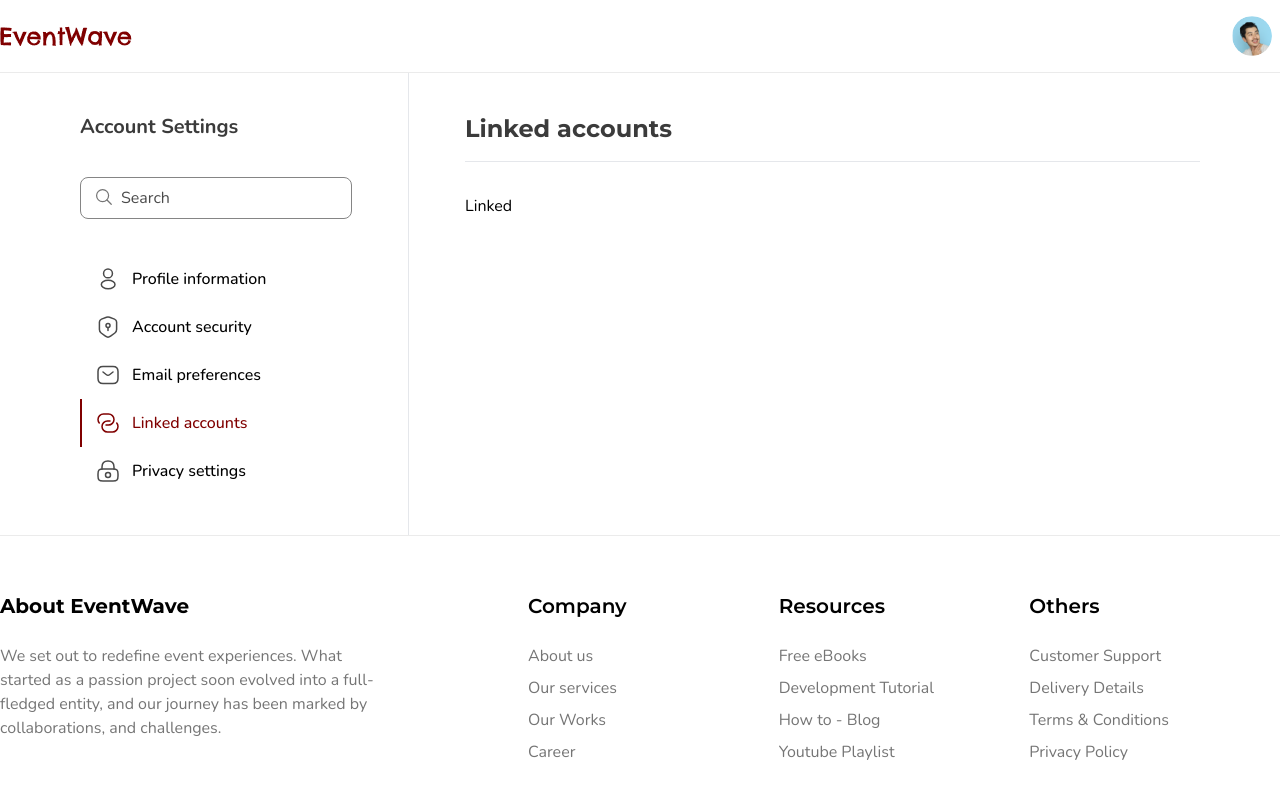
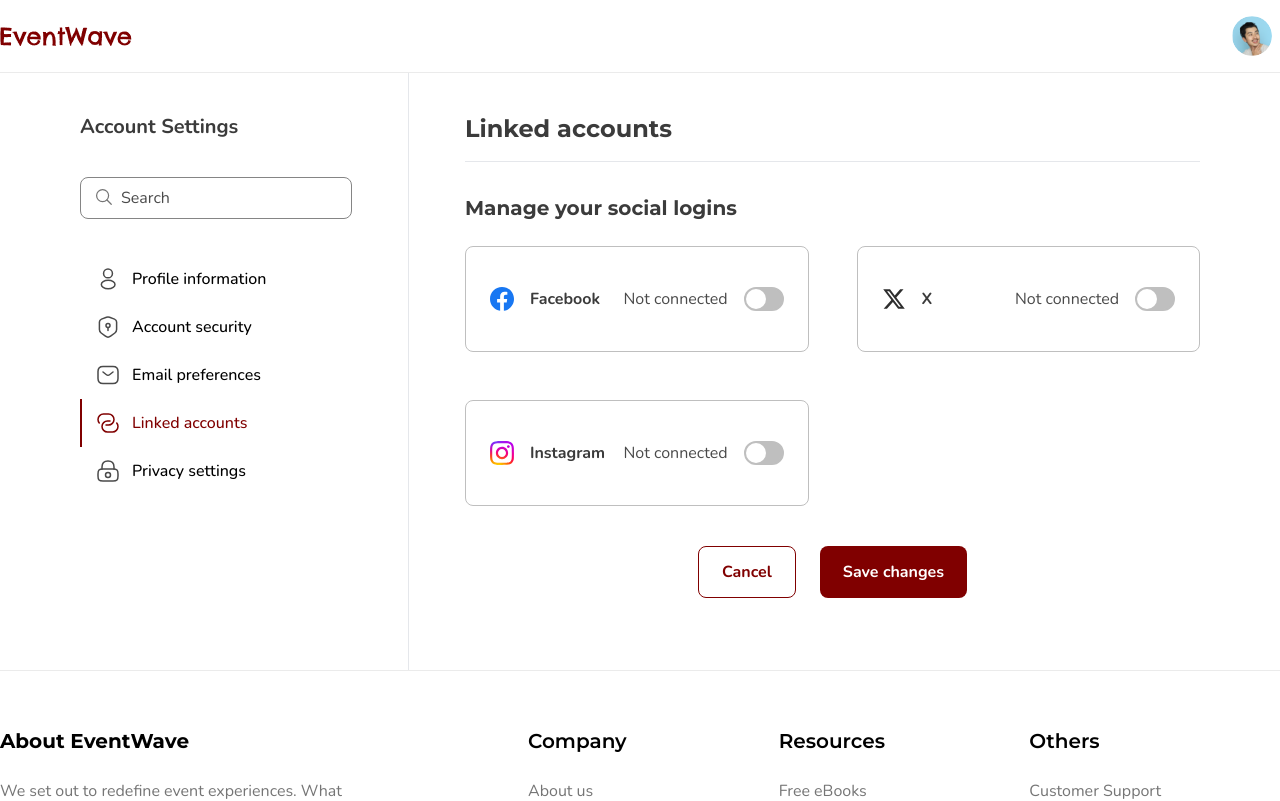
Before and after one commit to hngx-org/event, a Next.js app: page /settings/linked in a window 1280 px wide. Shown: the top 801 px of the page. Built offline with nearby package versions, Linux system fonts and the light colour scheme.

Commit message:
Account setting and Password change done with functionality (#40)

```diff
--- /dev/null
+++ b/components/settings/accountsCheck.tsx
@@ -0,0 +1,32 @@
+import React from "react";
+
+export default function AccountsCheck({
+  toggle,
+  toggleFn,
+}: {
+  toggle: boolean;
+  toggleFn: any;
+}) {
+  return (
+    <label
+      className={`relative cursor-pointer  w-10 h-6 border-2    rounded-2xl ${
+        !toggle
+          ? "bg-grey-50 border-grey-50"
+          : "bg-secondary-300 border-secondary-300"
+      }`}
+    >
+      <input
+        type="checkbox"
+        id="toggle"
+        onChange={toggleFn}
+        checked={toggle}
+        className="hidden"
+      />
+      <span
+        className={`w-5 h-5 rounded-full absolute  top-0 z-10 transition-all duration-300 ease-in-out bg-white ${
+          !toggle ? "left-0 " : "right-0"
+        }`}
+      ></span>
+    </label>
+  );
+}
--- /dev/null
+++ b/components/settings/linkedForm.tsx
@@ -0,0 +1,158 @@
+"use client";
+import React, {CSSProperties, useState} from "react";
+import {Formik, Form} from "formik";
+import ClipLoader from "react-spinners/ClipLoader";
+import * as yup from "yup";
+import {toast} from "react-toastify";
+import Instagram from "assets/icons/Instagram.svg";
+import {Facebook, XIcon} from "@/public/assets/icons/socialIcons";
+import AccountsCheck from "./accountsCheck";
+import Image from "next/image";
+
+const override: CSSProperties = {
+  borderWidth: "3px",
+};
+
+const initialValues = {
+  facebook: "",
+  instagram: "",
+  twitter: "",
+};
+
+const validationSchema = yup.object().shape({
+  facebook: yup.bool(),
+  instagram: yup.bool(),
+  twitter: yup.bool(),
+});
+
+export default function LinkedAccountsForm() {
+  const [toggleFacebook, setToggleFacebook] = useState(false);
+  const [toggleInsta, setToggleInsta] = useState(false);
+  const [toggleX, setToggleX] = useState(false);
+
+  const toggleFacebookCheckbox = () => {
+    setToggleFacebook((prevState) => !prevState);
+  };
+  const toggleInstaCheckbox = () => {
+    setToggleInsta((prevState) => !prevState);
+  };
+  const toggleXCheckbox = () => {
+    setToggleX((prevState) => !prevState);
+  };
+  const onSubmit = async (values: typeof initialValues, setSubmitting: any) => {
+    // try {
+    //   if (response.success) {
+    //     toast.success("Your password has been changed");
+    //   }
+    // } catch (error: any) {
+    //   if (error && error.message) {
+    //     toast.error(error.message);
+    //   } else {
+    //     toast.error("Something went wrong!");
+    //   }
+    //   setSubmitting(false);
+    // }
+  };
+
+  return (
+    <>
+      <Formik
+        initialValues={initialValues}
+        validationSchema={validationSchema}
+        onSubmit={onSubmit}
+      >
+        {(formik) => {
+          return (
+            <Form action="" autoComplete="off">
+              <div className="grid grid-cols-2 gap-12">
+                {/* Facebook */}
+                <div className="flex gap-4 items-center justify-between border rounded-lg border-grey-50 py-10 px-6">
+                  <div className="flex items-center gap-4">
+                    <Facebook />
+                    <p className="font-bold  text-grey-500 ">Facebook</p>
+                  </div>
+                  <div className="flex items-center gap-4">
+                    {toggleFacebook ? (
+                      <p className="text-secondary-300 ">Connected</p>
+                    ) : (
+                      <p className="text-grey-400 ">Not connected</p>
+                    )}
+                    <AccountsCheck
+                      toggle={toggleFacebook}
+                      toggleFn={toggleFacebookCheckbox}
+                    />
+                  </div>
+                </div>
+
+                {/* Twitter */}
+                <div className="flex gap-4 items-center justify-between border rounded-lg border-grey-50 py-10 px-6">
+                  <div className="flex items-center gap-4">
+                    <XIcon />
+                    <p className="font-bold  text-grey-500 ">X</p>
+                  </div>
+                  <div className="flex items-center gap-4">
+                    {toggleX ? (
+                      <p className="text-secondary-300 ">Connected</p>
+                    ) : (
+                      <p className="text-grey-400 ">Not connected</p>
+                    )}
+                    <AccountsCheck
+                      toggle={toggleX}
+                      toggleFn={toggleXCheckbox}
+                    />
+                  </div>
+                </div>
+
+                {/* Instagram */}
+                <div className="flex gap-4 items-center justify-between border rounded-lg border-grey-50 py-10 px-6">
+                  <div className="flex items-center gap-4">
+                    <Image
+                      src={Instagram}
+                      width={24}
+                      height={24}
+                      alt="Instagram"
+                    />
+                    <p className="font-bold  text-grey-500 ">Instagram</p>
+                  </div>
+                  <div className="flex items-center gap-4">
+                    {toggleInsta ? (
+                      <p className="text-secondary-300 ">Connected</p>
+                    ) : (
+                      <p className="text-grey-400 ">Not connected</p>
+                    )}
+                    <AccountsCheck
+                      toggle={toggleInsta}
+                      toggleFn={toggleInstaCheckbox}
+                    />
+                  </div>
+                </div>
+              </div>
+
+              <div className="flex justify-center gap-6 mt-10">
+                <button className="py-[13px] px-[23px] border border-secondary-300 text-secondary-300 hover:bg-secondary-300 hover:text-white rounded-lg font-bold transition-all duration-300 ease-in-out">
+                  Cancel
+                </button>
+
+                <button
+                  type="submit"
+                  disabled={formik.isSubmitting}
+                  className="py-[13px] px-[23px]   bg-secondary-300 text-white rounded-lg font-bold"
+                >
+                  {formik.isSubmitting ? (
+                    <ClipLoader
+                      color="white"
+                      size={23}
+                      cssOverride={override}
+                    />
+                  ) : (
+                    "Save changes"
+                  )}
+                </button>
+              </div>
+            </Form>
+          );
+        }}
+      </Formik>
+    </>
+  );
+}
--- a/components/settings/passwordForm.tsx
+++ b/components/settings/passwordForm.tsx
@@ -3,7 +3,7 @@ import React, {CSSProperties, useState} from "react";
 import {Formik, Form} from "formik";
 import ClipLoader from "react-spinners/ClipLoader";
 import * as yup from "yup";
-import service from "@/lib/auth/signInWithCredentials";
+import service from "@/lib/auth/changePassword";
 import {toast} from "react-toastify";
 import {useRouter} from "next/navigation";
 import Cookies from "js-cookie";
@@ -16,13 +16,20 @@ const override: CSSProperties = {
 };
 
 const initialValues = {
-  password: "",
+  currentPassword: "",
   newPassword: "",
+  confirmNewPassword: "",
 };
 
 const validationSchema = yup.object().shape({
-  password: yup.string().required("Password is required"),
-  newPassword: yup.string().required("Password is required"),
+  currentPassword: yup
+    .string()
+    .required("Password is required")
+    .min(8, "Password must be at least 8 characters"),
+  newPassword: yup
+    .string()
+    .required("Password is required")
+    .min(8, "Password must be at least 8 characters"),
   confirmNewPassword: yup
     .string()
     .oneOf([yup.ref("newPassword"), ""], "Password must match")
@@ -37,24 +44,19 @@ export default function PasswordForm() {
     setToggle((prevState) => !prevState);
   };
   const onSubmit = async (values: typeof initialValues, setSubmitting: any) => {
-    // try {
-    //   const response = await service.signin(values);
-    //   if (response.statusCode === 200) {
-    //     Cookies.set("token", response.token);
-    //     Cookies.set("user", JSON.stringify(response.user));
-    //     toast.success("Log in successful");
-    //     setTimeout(() => {
-    //       router.push("/timeline");
-    //     }, 1000);
-    //   }
-    // } catch (error: any) {
-    //   if (error && error.message) {
-    //     toast.error(error.message);
-    //   } else {
-    //     toast.error("Something went wrong!");
-    //   }
-    //   setSubmitting(false);
-    // }
+    try {
+      const response = await service.forgotPassword(values);
+      if (response.success) {
+        toast.success("Your password has been changed");
+      }
+    } catch (error: any) {
+      if (error && error.message) {
+        toast.error(error.message);
+      } else {
+        toast.error("Something went wrong!");
+      }
+      setSubmitting(false);
+    }
   };
 
   return (
@@ -73,7 +75,7 @@ export default function PasswordForm() {
                   {" "}
                   {/* Password */}
                   <InputPassword
-                    name="password"
+                    name="currentPassword"
                     label="Enter current password"
                     placeholder="Password"
                   />
--- /dev/null
+++ b/lib/auth/changePassword.ts
@@ -0,0 +1,31 @@
+import {ForgotPasswordData} from "@/@types";
+import Cookies from "js-cookie";
+
+const url = process.env.NEXT_PUBLIC_API_URL;
+
+const signUpUrl = `${url}/user/change-password`;
+const token = Cookies.get("token");
+
+const forgotPassword = async (values: ForgotPasswordData) => {
+  try {
+    const response = await fetch(signUpUrl, {
+      method: "PATCH",
+      headers: {
+        "Content-Type": "application/json",
+        Authorization: `Bearer ${token}`,
+      },
+      body: JSON.stringify(values),
+    });
+    if (!response.ok) {
+      const errorResponse = await response.json();
+      throw new Error(errorResponse.error);
+    }
+    return response.json();
+  } catch (error: any) {
+    throw new Error(error.message);
+  }
+};
+
+export default {
+  forgotPassword,
+};
--- a/pages/settings/linked.tsx
+++ b/pages/settings/linked.tsx
@@ -1,10 +1,15 @@
 import AccountLayout from "@/components/layout/accountLayout";
+import LinkedAccountsForm from "@/components/settings/linkedForm";
 import React from "react";
 
-export default function Linked() {
+export default function Security() {
   return (
     <AccountLayout title="Linked accounts">
-      <div>Linked</div>
+      <h5 className="text-xl font-bold font-montserrat text-grey-500 mb-6">
+        Manage your social logins
+      </h5>
+      {/* Change password form */}
+      <LinkedAccountsForm />
     </AccountLayout>
   );
 }
--- a/public/assets/icons/socialIcons.tsx
+++ b/public/assets/icons/socialIcons.tsx
@@ -109,3 +109,33 @@ export const GoogleIcon = () => (
     </defs>
   </svg>
 );
+
+export const Facebook = () => (
+  <svg
+    width="24"
+    height="24"
+    viewBox="0 0 24 24"
+    fill="none"
+    xmlns="http://www.w3.org/2000/svg"
+  >
+    <path
+      d="M24 11.9993C24 5.37187 18.6274 -0.000705719 12 -0.000705719C5.37258 -0.000705719 0 5.37187 0 11.9993C0 17.9888 4.38823 22.9533 10.125 23.8535V15.468H7.07813V11.9993H10.125V9.35554C10.125 6.34805 11.9165 4.68679 14.6576 4.68679C15.9705 4.68679 17.3438 4.92117 17.3438 4.92117V7.87429H15.8306C14.3399 7.87429 13.875 8.7993 13.875 9.74829V11.9993H17.2031L16.6711 15.468H13.875V23.8535C19.6118 22.9533 24 17.9888 24 11.9993Z"
+      fill="#1877F2"
+    />
+  </svg>
+);
+
+export const XIcon = () => (
+  <svg
+    width="24"
+    height="24"
+    viewBox="0 0 24 24"
+    fill="none"
+    xmlns="http://www.w3.org/2000/svg"
+  >
+    <path
+      d="M18.2048 2.25H21.5128L14.2858 10.51L22.7878 21.75H16.1298L10.9158 14.933L4.94984 21.75H1.63984L9.36984 12.915L1.21484 2.25H8.03984L12.7528 8.481L18.2028 2.25H18.2048ZM17.0438 19.77H18.8768L7.04484 4.126H5.07784L17.0438 19.77Z"
+      fill="#2E2E2E"
+    />
+  </svg>
+);
```
Also changed, not shown: @types/index.d.ts (+7 -1 lines), public/assets/icons/Instagram.svg (added).
